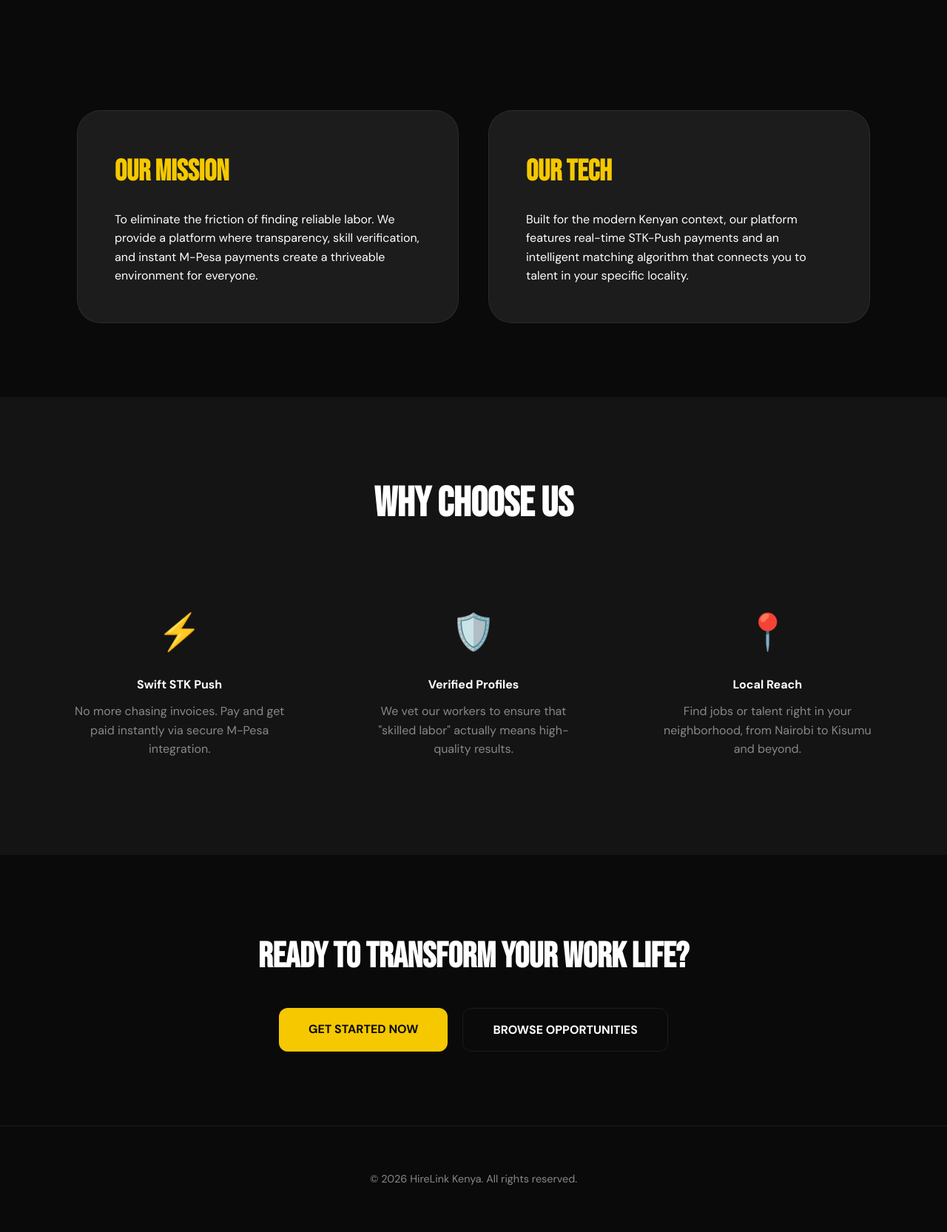
After one commit to shenron612/project, a Django app: page /about/ in a window 1280 px wide. The commit adds this page. Shown: the part 512-2178 px from the top of the page at 74% size. Run offline with Django 4.2, Linux system fonts and the light colour scheme.

Commit message:
third update

```diff
--- a/hirelink/urls.py
+++ b/hirelink/urls.py
@@ -12,4 +12,5 @@ urlpatterns = [
     path('make-payment/', views.make_payment, name='make_payment'),
     path('stk-push/', views.stk_push, name='stk_push'),
     path('mpesa-callback/', views.mpesa_callback, name='mpesa_callback'),
+    path('about/', views.about, name='about'),
 ]
--- /dev/null
+++ b/skillsync/templates/about.html
@@ -0,0 +1,222 @@
+<!DOCTYPE html>
+<html lang="en">
+<head>
+    <meta charset="UTF-8">
+    <meta name="viewport" content="width=device-width, initial-scale=1.0">
+    <title>About Us | HireLink Kenya</title>
+    <link href="https://fonts.googleapis.com/css2?family=Bebas+Neue&family=DM+Sans:wght@400;500;700&display=swap" rel="stylesheet">
+
+    <style>
+        :root {
+            --black: #0a0a0a;
+            --dark: #141414;
+            --card: #1c1c1c;
+            --yellow: #f5c800;
+            --yellow-dark: #d4ab00;
+            --white: #ffffff;
+            --muted: #888888;
+            --border: rgba(255,255,255,0.07);
+        }
+
+        * { margin: 0; padding: 0; box-sizing: border-box; }
+        body {
+            background: var(--black);
+            color: var(--white);
+            font-family: 'DM Sans', sans-serif;
+            line-height: 1.6;
+            overflow-x: hidden;
+        }
+
+        /* --- NAVIGATION --- */
+        nav {
+            padding: 20px 5%;
+            display: flex;
+            justify-content: space-between;
+            align-items: center;
+            background: rgba(10, 10, 10, 0.95);
+            backdrop-filter: blur(10px);
+            position: sticky;
+            top: 0;
+            z-index: 1000;
+            border-bottom: 1px solid var(--border);
+        }
+        .logo {
+            font-family: 'Bebas Neue', sans-serif;
+            font-size: 2rem;
+            color: var(--yellow);
+            text-decoration: none;
+            letter-spacing: 1px;
+        }
+        .nav-links a {
+            color: var(--white);
+            text-decoration: none;
+            margin-left: 30px;
+            font-size: 0.9rem;
+            font-weight: 500;
+            transition: color 0.3s;
+        }
+        .nav-links a:hover { color: var(--yellow); }
+
+        /* --- HERO SECTION --- */
+        .hero {
+            padding: 120px 20px;
+            text-align: center;
+            background: linear-gradient(rgba(10,10,10,0.85), rgba(10,10,10,0.85)),
+                        url('https://images.unsplash.com/photo-1521737604893-d14cc237f11d?auto=format&fit=crop&w=1200&q=80');
+            background-size: cover;
+            background-position: center;
+            border-bottom: 1px solid var(--border);
+        }
+        .hero h1 {
+            font-family: 'Bebas Neue', sans-serif;
+            font-size: clamp(3.5rem, 10vw, 6rem);
+            line-height: 1;
+            margin-bottom: 20px;
+            color: var(--yellow);
+        }
+        .hero p {
+            max-width: 800px;
+            margin: 0 auto;
+            font-size: 1.2rem;
+            color: var(--muted);
+        }
+
+        /* --- GRID CONTENT --- */
+        .section-padding { padding: 100px 5%; }
+        .container { max-width: 1200px; margin: 0 auto; }
+
+        .grid-2 {
+            display: grid;
+            grid-template-columns: repeat(auto-fit, minmax(300px, 1fr));
+            gap: 40px;
+            margin-top: 50px;
+        }
+
+        .info-card {
+            background: var(--card);
+            padding: 50px;
+            border-radius: 32px;
+            border: 1px solid var(--border);
+            transition: transform 0.3s ease;
+        }
+        .info-card:hover { transform: translateY(-10px); }
+        .info-card h3 {
+            font-family: 'Bebas Neue', sans-serif;
+            font-size: 2.5rem;
+            margin-bottom: 20px;
+            color: var(--yellow);
+        }
+
+        /* --- FEATURES --- */
+        .features {
+            background: var(--dark);
+            text-align: center;
+        }
+        .feature-item {
+            padding: 30px;
+        }
+        .icon-box {
+            font-size: 3rem;
+            margin-bottom: 20px;
+        }
+
+        /* --- BUTTONS --- */
+        .btn {
+            display: inline-block;
+            padding: 16px 40px;
+            border-radius: 12px;
+            font-weight: 800;
+            text-decoration: none;
+            transition: 0.3s;
+            cursor: pointer;
+            border: none;
+            font-family: inherit;
+        }
+        .btn-primary { background: var(--yellow); color: var(--black); }
+        .btn-primary:hover { background: var(--yellow-dark); transform: translateY(-2px); }
+        .btn-outline { background: transparent; color: var(--white); border: 1px solid var(--border); }
+        .btn-outline:hover { background: var(--card); }
+
+        /* --- FOOTER --- */
+        footer {
+            padding: 60px 5%;
+            text-align: center;
+            border-top: 1px solid var(--border);
+            color: var(--muted);
+            font-size: 0.9rem;
+        }
+
+        @media (max-width: 768px) {
+            .nav-links { display: none; }
+            .hero h1 { font-size: 3.5rem; }
+        }
+    </style>
+</head>
+<body>
+
+    <nav>
+        <a href="/" class="logo">HIRELINK</a>
+        <div class="nav-links">
+            <a href="/jobs">Browse Jobs</a>
+            <a href="/login">Login</a>
+            <a href="/register" style="color: var(--yellow);">Sign Up</a>
+        </div>
+    </nav>
+
+    <header class="hero">
+        <div class="container">
+            <h1>EMPOWERING THE GIG ECONOMY</h1>
+            <p>HireLink is Kenya's premier bridge between skilled professionals and the businesses that need them. We make work work.</p>
+        </div>
+    </header>
+
+    <section class="section-padding container">
+        <div class="grid-2">
+            <div class="info-card">
+                <h3>Our Mission</h3>
+                <p>To eliminate the friction of finding reliable labor. We provide a platform where transparency, skill verification, and instant M-Pesa payments create a thriveable environment for everyone.</p>
+            </div>
+            <div class="info-card">
+                <h3>Our Tech</h3>
+                <p>Built for the modern Kenyan context, our platform features real-time STK-Push payments and an intelligent matching algorithm that connects you to talent in your specific locality.</p>
+            </div>
+        </div>
+    </section>
+
+    <section class="section-padding features">
+        <div class="container">
+            <h2 style="font-family: 'Bebas Neue', sans-serif; font-size: 3.5rem; margin-bottom: 60px;">WHY CHOOSE US</h2>
+            <div class="grid-2" style="grid-template-columns: repeat(auto-fit, minmax(250px, 1fr));">
+                <div class="feature-item">
+                    <div class="icon-box">⚡</div>
+                    <h4>Swift STK Push</h4>
+                    <p style="color: var(--muted); margin-top: 10px;">No more chasing invoices. Pay and get paid instantly via secure M-Pesa integration.</p>
+                </div>
+                <div class="feature-item">
+                    <div class="icon-box">🛡️</div>
+                    <h4>Verified Profiles</h4>
+                    <p style="color: var(--muted); margin-top: 10px;">We vet our workers to ensure that "skilled labor" actually means high-quality results.</p>
+                </div>
+                <div class="feature-item">
+                    <div class="icon-box">📍</div>
+                    <h4>Local Reach</h4>
+                    <p style="color: var(--muted); margin-top: 10px;">Find jobs or talent right in your neighborhood, from Nairobi to Kisumu and beyond.</p>
+                </div>
+            </div>
+        </div>
+    </section>
+
+    <section class="section-padding container" style="text-align: center;">
+        <h2 style="font-family: 'Bebas Neue', sans-serif; font-size: 3rem; margin-bottom: 30px;">READY TO TRANSFORM YOUR WORK LIFE?</h2>
+        <div style="display: flex; gap: 20px; justify-content: center; flex-wrap: wrap;">
+            <a href="/register" class="btn btn-primary">GET STARTED NOW</a>
+            <a href="/jobs" class="btn btn-outline">BROWSE OPPORTUNITIES</a>
+        </div>
+    </section>
+
+    <footer>
+        <p>&copy; 2026 HireLink Kenya. All rights reserved.</p>
+    </footer>
+
+</body>
+</html>
--- a/skillsync/templates/dashboard.html
+++ b/skillsync/templates/dashboard.html
@@ -271,7 +271,7 @@
 <footer>
   <div class="footer-logo">HireLink</div>
   <div class="footer-links">
-    <a href="#">About</a><a href="#">Careers</a><a href="#">Privacy</a><a href="#">Terms</a><a href="#">Contact</a>
+    <a href="{% url 'about' %}">About</a><a href="#">Careers</a><a href="#">Privacy</a><a href="#">Terms</a><a href="#">Contact</a>
   </div>
   <div class="footer-copy">© 2025 HireLink. All rights reserved.</div>
 </footer>
--- a/skillsync/views.py
+++ b/skillsync/views.py
@@ -214,3 +214,8 @@ def mpesa_callback(request):
         except Exception as e:
             print(f"Callback error: {e}")
     return JsonResponse({'ResultCode': 0, 'ResultDesc': 'Accepted'})
+def about(request):
+    """
+    Renders the standalone About page.
+    """
+    return render(request, 'about.html')
```
Also changed, not shown: db.sqlite3.
